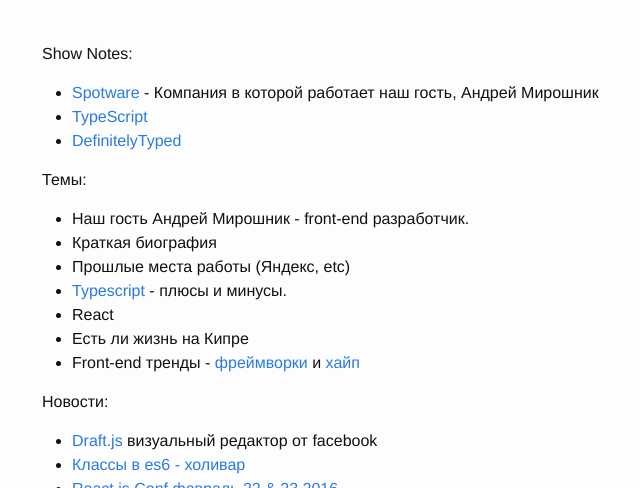
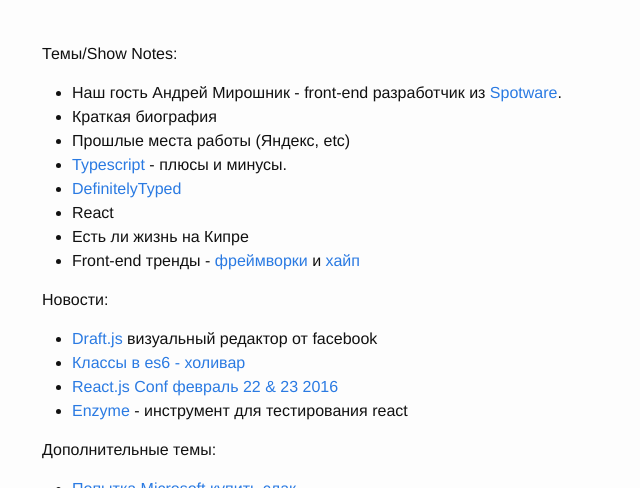
Before and after one commit to unylyata/unylyata.github.io, a Jekyll site: the page built from _posts/2016-02-16-podcast-1.markdown, in a window 1280 px wide and 900 px high, cut to the strip 412-900 px from the top of the window. Shown: the whole strip, without its empty margins (228-868 px from the left). Built offline with Jekyll 4.4.1, drawn with Linux system fonts in a browser that asks for light colours; comment, search, counter and statistics services are not loaded.

Commit message:
Update 2016-02-16-podcast-1.markdown

```diff
--- a/_posts/2016-02-16-podcast-1.markdown
+++ b/_posts/2016-02-16-podcast-1.markdown
@@ -10,19 +10,14 @@
 <br>
 
 
-Show Notes:
 
-- [Spotware](https://www.spotware.com) - Компания в которой работает наш гость, Андрей Мирошник
-- [TypeScript](http://www.typescriptlang.org)
-- [DefinitelyTyped](https://github.com/DefinitelyTyped/DefinitelyTyped)
+Темы/Show Notes:
 
-
-Темы:
-
-- Наш гость Андрей Мирошник - front-end разработчик.
+- Наш гость Андрей Мирошник - front-end разработчик из [Spotware](https://www.spotware.com).
 - Краткая биография
 - Прошлые места работы (Яндекс, etc)
 - [Typescript](http://www.typescriptlang.org) - плюсы и минусы.
+- [DefinitelyTyped](https://github.com/DefinitelyTyped/DefinitelyTyped)
 - React
 - Есть ли жизнь на Кипре
 - Front-end тренды - [фреймворки](http://www.clock.co.uk/blog/javascript-frameworks-in-2016) и [хайп](https://dev.by/lenta/main/v-reytinge-populyarnyh-yazykov-programmirovaniya-redmonk-po-prezhnemu-lidiruyut-javascript-i-java)
```
